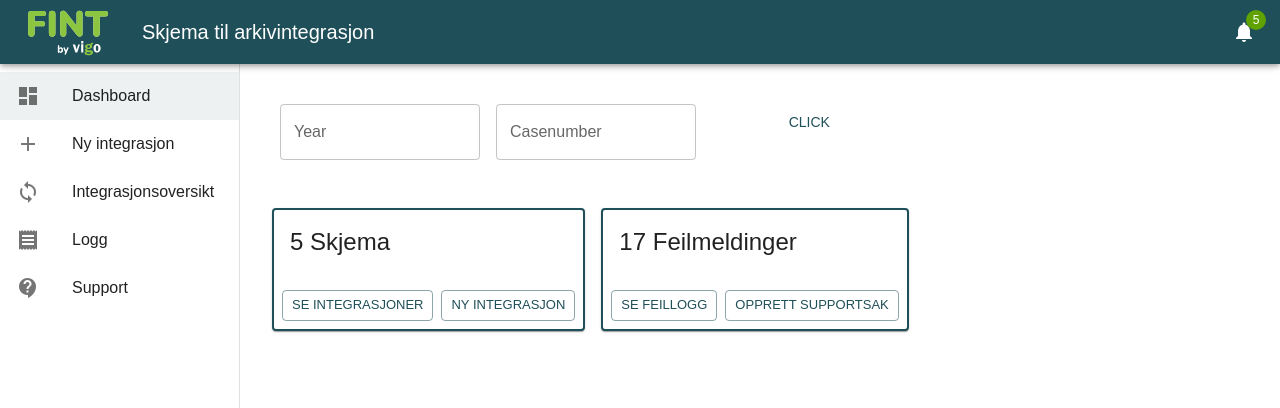
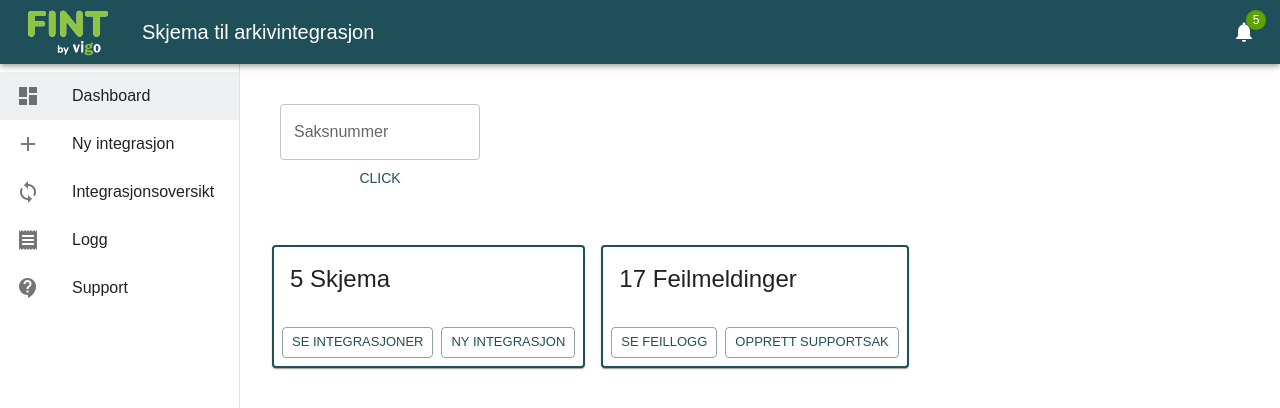
Before and after one commit to FINTLabs/fint-flyt-frontend, a React (Create React App) app: page / in a window 1280 px wide. Shown: the top 408 px of the page. Built offline with nearby package versions, Linux system fonts and the light colour scheme.

Commit message:
FST-101 support search for caseId

```diff
--- a/src/features/dashboard/Dashboard.tsx
+++ b/src/features/dashboard/Dashboard.tsx
@@ -1,4 +1,4 @@
-import {Box, Button, Card, CardActions, CardContent, TextField, Theme, Typography} from '@mui/material';
+import {Box, Button, Card, CardActions, CardContent, FormControl, TextField, Theme, Typography} from '@mui/material';
 import React from 'react';
 import { RouteComponentProps, withRouter, Link as RouterLink } from 'react-router-dom';
 import {createStyles, makeStyles} from "@mui/styles";
@@ -17,20 +17,20 @@ const Dashboard: React.FunctionComponent<RouteComponentProps<any>> = () => {
     const classes = useStyles();
     const [_case, setCase] = React.useState('');
     const [status, setStatus] = React.useState('');
-    const [caseYear, setCaseYear] = React.useState('');
-    const [caseNumber, setCaseNumber] = React.useState('');
-    let res: any;
-    const handleYearChange = (event: React.ChangeEvent<HTMLInputElement>) => {
-        setCaseYear(event.target.value);
+    const [caseInput, setCaseInput] = React.useState('');
+    const [helperText, setHelperText] = React.useState('');
+    const handleCaseInputChange = (event: React.ChangeEvent<HTMLInputElement>) => {
+        setCaseInput(event.target.value);
     };
-    const handleNumberChange = (event: React.ChangeEvent<HTMLInputElement>) => {
-        setCaseNumber(event.target.value);
-    };
+    let caseInputPattern = /^((19|20)\d{2})\/([0-9]{1,6})/g;
+
 
     function handleClick() {
-        IntegrationRepository.getSak(caseYear, caseNumber)
+        if(caseInputPattern.test(caseInput)) {
+            setHelperText('');
+            let caseId = caseInput.split('/')
+            IntegrationRepository.getSak(caseId[0], caseId[1])
                 .then((response) => {
-                res = response;
                     setCase(response.data)
                     setStatus(', status ' + response.statusText)
                     console.log(response)
@@ -41,29 +41,27 @@ const Dashboard: React.FunctionComponent<RouteComponentProps<any>> = () => {
                         setStatus('404')
                     }
                 )
+        } else setHelperText('Saksnummer må være på formatet 2021/03')
     }
+
 
     return (
         <Box flexDirection={"row"} position="relative" width={1} height={1}>
             <Box
                 component="form"
                 sx={{'& > :not(style)': { m: 1, width: '25ch' }}}
-                noValidate
                 autoComplete="off"
             >
+                <FormControl>
                     <TextField
                         id="outlined-name"
-                    label="Year"
-                    value={caseYear}
-                    onChange={handleYearChange}
-                />
-                <TextField
-                    id="outlined-name"
-                    label="Casenumber"
-                    value={caseNumber}
-                    onChange={handleNumberChange}
+                        label="Saksnummer"
+                        value={caseInput}
+                        onChange={handleCaseInputChange}
+                        helperText={helperText}
                     />
                     <Button onClick={handleClick}>Click</Button>
+                </FormControl>
                 {_case} {status}
             </Box>
             <Box display="flex" sx={{mt: 5}}>
--- a/src/features/integration/components/form/CaseInformation.tsx
+++ b/src/features/integration/components/form/CaseInformation.tsx
@@ -1,4 +1,4 @@
-import {FormGroup} from '@mui/material';
+import {Button, FormGroup, Typography} from '@mui/material';
 import React from 'react';
 import InputField from "./InputField";
 import {INPUT_TYPE} from "../../types/InputType.enum";
@@ -6,8 +6,36 @@ import {IInputField} from "../../types/InputField";
 import {creationStrategies, forms} from "../../util/DefaultValues";
 import {CreationStrategy} from "../../types/CreationStrategy";
 import {FieldErrors} from "react-hook-form";
+import IntegrationRepository from "../../repository/IntegrationRepository";
 
 const CaseInformation: React.FunctionComponent<any> = (props) => {
+
+    const [_case, setCase] = React.useState('');
+    const [status, setStatus] = React.useState('');
+    const [helperText, setHelperText] = React.useState('');
+    let caseInputPattern = /^((19|20)\d{2})\/([0-9]{1,6})/g;
+
+    function handleClick() {
+        setCase('Søker...')
+        let caseInput = props.watch("caseData.caseNumber");
+        console.log(caseInput)
+        if(caseInputPattern.test(props.watch("caseData.caseNumber"))) {
+            let caseId = caseInput.split('/')
+            IntegrationRepository.getSak(caseId[0], caseId[1])
+                .then((response) => {
+                    setCase(response.data)
+                    setStatus(', status ' + response.statusText)
+                    console.log(response)
+                })
+                .catch(e => {
+                        console.error('Error: ', e)
+                        setCase('Ingen treff');
+                        setStatus('404')
+                    }
+                )
+        } else setHelperText('Saksnummer må være på formatet 2021/03')
+    }
+
     let isCollection = props.watch("caseData.caseCreationStrategy") === CreationStrategy.COLLECTION
     let errors: FieldErrors = props.errors
     const caseInformationFields: IInputField[] = [
@@ -16,7 +44,7 @@ const CaseInformation: React.FunctionComponent<any> = (props) => {
         {input: INPUT_TYPE.DROPDOWN, label: "Skjema", value: props.watch("selectedForm"), formValue: "selectedForm", dropDownItems: forms},
         {input: INPUT_TYPE.RADIO, label: "Velg hvordan skjema skal sendes til arkivet", value: props.watch("caseData.caseCreationStrategy"),
             formValue: "caseData.caseCreationStrategy", radioOptions: creationStrategies, defaultValue: props.watch("caseData.caseCreationStrategy")},
-        {input: INPUT_TYPE.TEXT_FIELD, label: "Saksnummer", formValue: "caseData.caseNumber", hidden:!isCollection, required:isCollection && props.validation, error:errors.caseData?.caseNumber}
+        {input: INPUT_TYPE.TEXT_FIELD, label: "Saksnummer", formValue: "caseData.caseNumber", hidden:!isCollection, required:isCollection && props.validation, error:errors.caseData?.caseNumber, rules: 'regEx'}
     ]
     return (
         <FormGroup className={props.style.formControl}>
@@ -36,8 +64,11 @@ const CaseInformation: React.FunctionComponent<any> = (props) => {
                                         defaultValue={field.defaultValue}
                                         {...props}
                             />
+                    )
+                }
             )}
-            )}
+            {isCollection && <Button onClick={handleClick} variant="outlined" sx={{width: 20}}>Søk</Button>}
+            {_case ? <Typography>{_case}</Typography> : ''}
         </FormGroup>
     );
 }
--- a/src/features/integration/repository/IntegrationRepository.tsx
+++ b/src/features/integration/repository/IntegrationRepository.tsx
@@ -31,7 +31,7 @@ const remove = (id: any) => {
 };
 
 const getSak = (caseYear: any, caseNumber: any) => {
-    return axios.get<any>(`/sak/tittel/mappeid/${caseYear}/${caseNumber}`)
+    return axios.get<any>(`/sak/tittel/mappeid/${caseYear}/${caseNumber}`, {timeout: 5000})
 }
 
 const IntegrationRepository = {
--- a/src/features/integration/types/InputField.ts
+++ b/src/features/integration/types/InputField.ts
@@ -11,6 +11,7 @@ export interface IInputField {
     hidden?: boolean;
     required?: boolean;
     error?: string;
+    rules?: string;
 }
 
 export interface ISelect {
```
Lines whose indentation alone changed are shown as unchanged.
